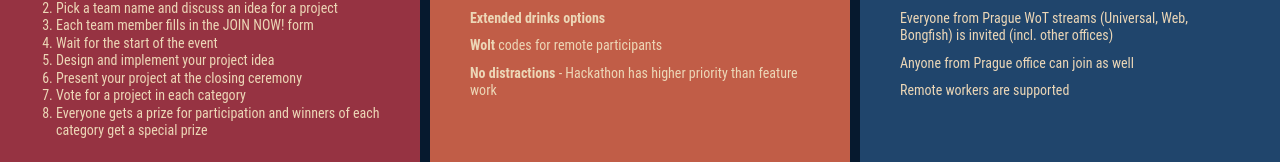
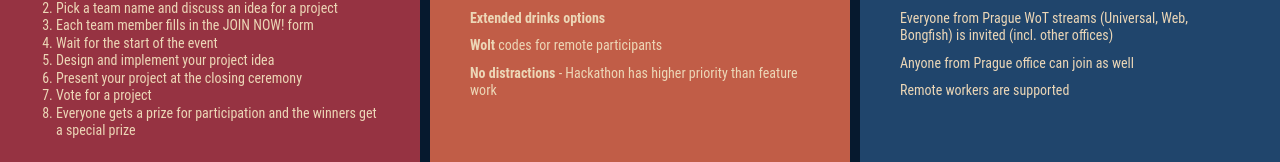
Before and after one commit to tomasreichmann/prague-wot-hackathon, a React (Create React App) app: page / in a window 1280 px wide. Shown: the part 790-952 px from the top of the page. Built offline with nearby package versions, Linux system fonts and the light colour scheme.

Commit message:
Updated text

```diff
--- a/src/App.tsx
+++ b/src/App.tsx
@@ -1,5 +1,5 @@
 import Button from "./Button";
-import { infoChannelLink, joinLink, lookingForATeamLink } from "./constants";
+import { joinLink, lookingForATeamLink } from "./constants";
 
 export default function App() {
   return (
@@ -103,10 +103,10 @@ export default function App() {
               <li>Wait for the start of the event</li>
               <li>Design and implement your project idea</li>
               <li>Present your project at the closing ceremony</li>
-              <li>Vote for a project in each category</li>
+              <li>Vote for a project</li>
               <li>
-                Everyone gets a prize for participation and winners of each
-                category get a special prize
+                Everyone gets a prize for participation and the winners get a
+                special prize
               </li>
             </ol>
           </div>
```
